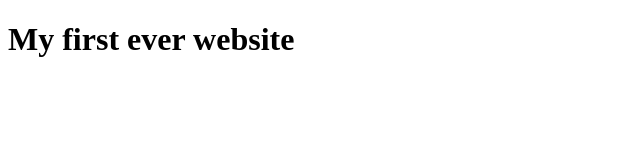
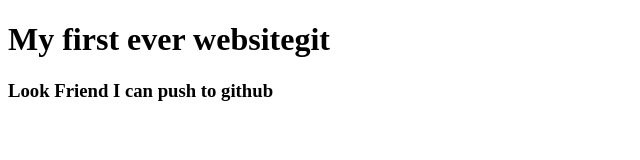
Before and after one commit to nazmul54321/my-first-website, a plain HTML site: page index.html in a window 1280 px wide. Shown: the whole page, without its empty margins (0-640 px from the left). Drawn offline with Linux system fonts and the light colour scheme.

Commit message:
learn github

```diff
--- a/index.html
+++ b/index.html
@@ -4,7 +4,8 @@
     <title>Document</title>
 </head>
 <body>
-    <h1>My first ever website</h1>
+    <h1>My first ever websitegit</h1>
+    <h3>Look Friend I can push to github</h3>
 
 </body>
 </html>
```
